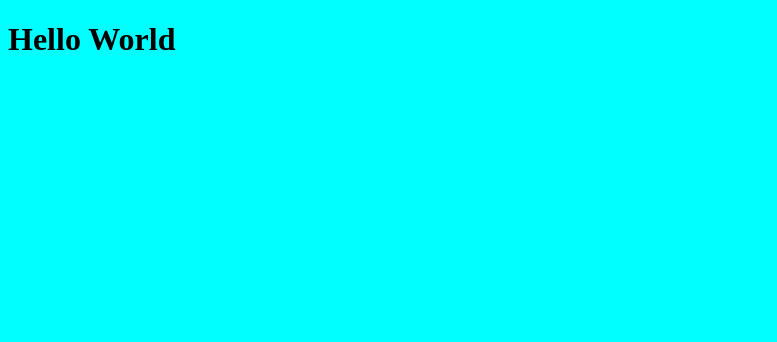
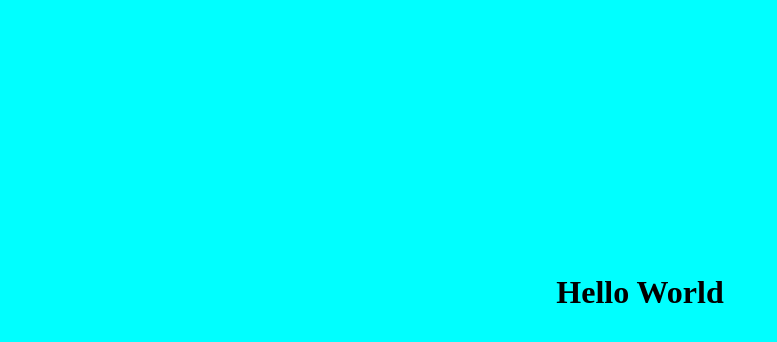
Before and after one commit to zinagithub/tests, a plain HTML site: page index.html in a window 1280 px wide. Shown: the whole page, without its empty margins (0-777 px from the left). Drawn offline with Linux system fonts and the light colour scheme.

Commit message:
centrage du text

```diff
--- a/index.html
+++ b/index.html
@@ -5,6 +5,6 @@
 	<title>landing page</title>
 </head>
 <body style="background: cyan;">
-   <h1>Hello World</h1>
+   <h1 style = "padding-top: 20%;padding-bottom: 20%;text-align: center ">Hello World</h1>
 </body>
 </html>
```
